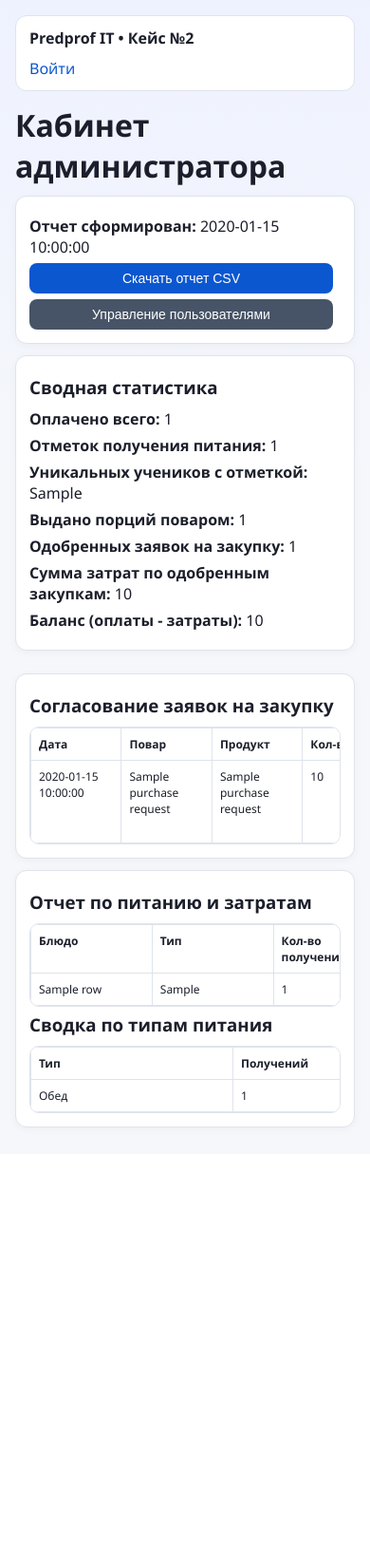
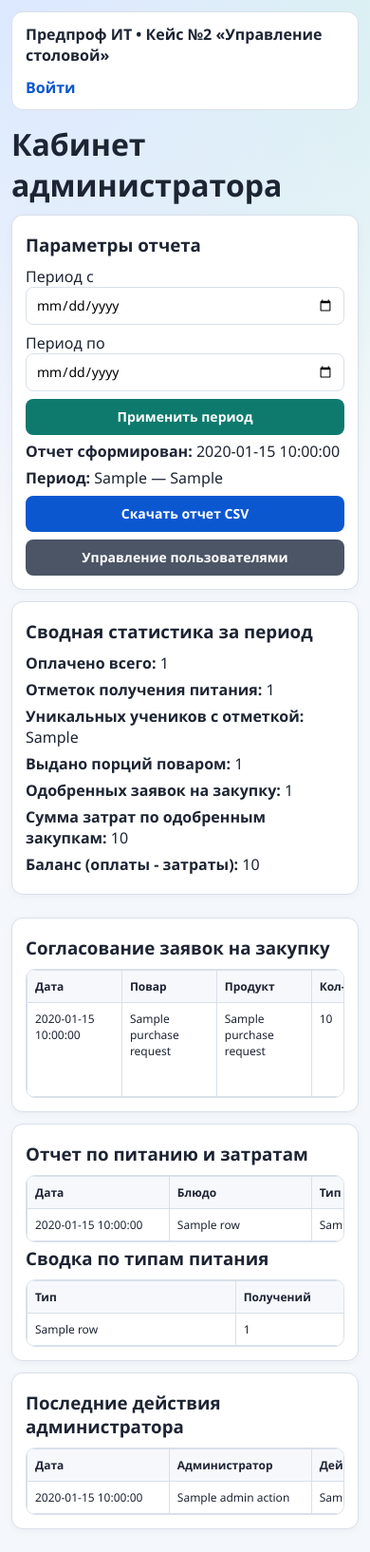
Before and after one commit to Pelmeshka126/Predprof-case2-canteen, a Flask app: template app/templates/admin/dashboard.html in a window 390 px wide. Shown: the whole page at 95% size. Before the commit the page ends 1191 px from the top, so only its background shows below. Run offline with Flask 3, Linux system fonts and the light colour scheme; the template is opened without the code that fills it: most values are stand-ins (such as "Sample title", 1, 10 or a date in 2020).

Commit message:
ui/layout-hardening+responsive

```diff
--- a/app/templates/admin/dashboard.html
+++ b/app/templates/admin/dashboard.html
@@ -2,10 +2,30 @@
 {% block title %}Кабинет администратора{% endblock %}
 {% block content %}
 <h1>Кабинет администратора</h1>
+
 <div class="card">
+  <h3>Параметры отчета</h3>
+  <form method="get" action="{{ url_for('routes.admin_dashboard') }}">
+    <div class="toolbar">
+      <div>
+        <label>Период с</label>
+        <input type="date" name="date_from" value="{{ period_from }}">
+      </div>
+      <div>
+        <label>Период по</label>
+        <input type="date" name="date_to" value="{{ period_to }}">
+      </div>
+      <div>
+        <button type="submit" class="btn-success">Применить период</button>
+      </div>
+    </div>
+  </form>
   <p><strong>Отчет сформирован:</strong> {{ report_generated_at }}</p>
-  <div class="actions-stack" style="max-width:320px;">
+  <p><strong>Период:</strong> {{ period_from_display }} — {{ period_to_display }}</p>
+  <div class="toolbar" style="margin-top: 8px;">
     <form method="get" action="{{ url_for('routes.admin_report_csv') }}">
+      <input type="hidden" name="date_from" value="{{ period_from }}">
+      <input type="hidden" name="date_to" value="{{ period_to }}">
       <button type="submit">Скачать отчет CSV</button>
     </form>
     <form method="get" action="{{ url_for('routes.admin_users') }}">
@@ -13,9 +33,10 @@
     </form>
   </div>
 </div>
+
 <div class="grid grid-2">
   <div class="card">
-    <h3>Сводная статистика</h3>
+    <h3>Сводная статистика за период</h3>
     <p><strong>Оплачено всего:</strong> {{ total_payments }}</p>
     <p><strong>Отметок получения питания:</strong> {{ total_claims }}</p>
     <p><strong>Уникальных учеников с отметкой:</strong> {{ unique_students_with_claims }}</p>
@@ -29,17 +50,20 @@
     <h3>Согласование заявок на закупку</h3>
     <div class="table-wrap table-wrap--wide">
       <table>
-        <tr><th>Дата</th><th>Повар</th><th>Продукт</th><th>Кол-во</th><th>Цена/ед.</th><th>Сумма</th><th>Причина</th><th>Статус</th><th>Действия</th></tr>
+        <thead>
+          <tr><th>Дата</th><th>Повар</th><th>Продукт</th><th>Кол-во</th><th>Цена/ед.</th><th>Сумма</th><th>Причина</th><th>Статус</th><th>Действия</th></tr>
+        </thead>
+        <tbody>
         {% for r in purchase_requests %}
         <tr>
-          <td>{{ r['created_at'] }}</td>
+          <td>{{ r['created_at_display'] }}</td>
           <td>{{ r['cook_name'] }}</td>
           <td>{{ r['product_name'] }}</td>
           <td>{{ r['qty_display'] }}</td>
           <td>{{ r['unit_price_display'] }}</td>
           <td>{{ r['total_display'] }}</td>
           <td>{{ r['reason'] }}</td>
-          <td>{{ r['status'] }}</td>
+          <td>{{ r['status_label'] }}</td>
           <td>
             <div class="actions-stack">
               <form class="inline-form" method="post" action="{{ url_for('routes.admin_update_request', request_id=r['id']) }}">
@@ -56,6 +80,7 @@
           </td>
         </tr>
         {% endfor %}
+        </tbody>
       </table>
     </div>
   </div>
@@ -63,32 +88,58 @@
 
 <div class="card">
   <h3>Отчет по питанию и затратам</h3>
-  <div class="table-wrap">
+  <div class="table-wrap table-wrap--wide">
     <table>
-      <tr><th>Блюдо</th><th>Тип</th><th>Кол-во получений</th><th>Кол-во выдач</th><th>Средняя оценка</th></tr>
+      <thead><tr><th>Дата</th><th>Блюдо</th><th>Тип</th><th>Кол-во получений</th><th>Кол-во выдач</th><th>Средняя оценка</th></tr></thead>
+      <tbody>
       {% for row in report_rows %}
       <tr>
+        <td>{{ row['date_display'] }}</td>
         <td>{{ row['title'] }}</td>
-        <td>{{ row['meal_type'] }}</td>
+        <td>{{ row['meal_type_label'] }}</td>
         <td>{{ row['claims_count'] }}</td>
         <td>{{ row['issued_count'] }}</td>
-        <td>{{ '%.2f'|format(row['avg_rating']) }}</td>
+        <td>{{ row['avg_rating_display'] }}</td>
       </tr>
       {% endfor %}
+      </tbody>
     </table>
   </div>
 
   <h3>Сводка по типам питания</h3>
   <div class="table-wrap">
     <table>
-      <tr><th>Тип</th><th>Получений</th><th>Выдач</th></tr>
+      <thead><tr><th>Тип</th><th>Получений</th><th>Выдач</th></tr></thead>
+      <tbody>
       {% for row in meal_type_rows %}
       <tr>
-        <td>{{ 'Завтрак' if row['meal_type'] == 'breakfast' else 'Обед' }}</td>
+        <td>{{ row['meal_type_label'] }}</td>
         <td>{{ row['total_claims'] }}</td>
         <td>{{ row['total_issues'] }}</td>
       </tr>
       {% endfor %}
+      </tbody>
+    </table>
+  </div>
+</div>
+
+<div class="card">
+  <h3>Последние действия администратора</h3>
+  <div class="table-wrap table-wrap--wide">
+    <table>
+      <thead><tr><th>Дата</th><th>Администратор</th><th>Действие</th><th>Объект</th><th>ID</th><th>Детали</th></tr></thead>
+      <tbody>
+      {% for a in admin_actions %}
+      <tr>
+        <td>{{ a['created_at_display'] }}</td>
+        <td>{{ a['admin_name'] }}</td>
+        <td>{{ a['action_label'] }}</td>
+        <td>{{ a['target_type_label'] }}</td>
+        <td>{{ a['target_id'] }}</td>
+        <td class="mono">{{ a['details_pretty'] }}</td>
+      </tr>
+      {% endfor %}
+      </tbody>
     </table>
   </div>
 </div>
--- a/app/templates/base.html
+++ b/app/templates/base.html
@@ -3,39 +3,56 @@
 <head>
   <meta charset="utf-8">
   <meta name="viewport" content="width=device-width, initial-scale=1">
-  <title>{% block title %}Predprof Case 2{% endblock %}</title>
+  <title>{% block title %}Система управления столовой{% endblock %}</title>
   <style>
     :root {
-      --bg: #f5f7fb;
+      --bg: #f4f7fb;
       --card: #ffffff;
-      --text: #1c1f2b;
+      --text: #1d2433;
       --muted: #667085;
       --accent: #0b57d0;
-      --ok: #1b8755;
-      --warn: #b54708;
+      --accent-2: #0e7a6d;
       --err: #b42318;
-      --border: #dfe3eb;
+      --border: #d9e0ea;
+      --head: #f6f8fc;
     }
     * { box-sizing: border-box; }
     body {
       margin: 0;
       font-family: "Segoe UI", Tahoma, sans-serif;
-      background: linear-gradient(180deg, #eef2ff 0%, var(--bg) 40%);
       color: var(--text);
+      background:
+        radial-gradient(circle at 5% 0%, #dce8ff 0%, rgba(220,232,255,0) 34%),
+        radial-gradient(circle at 95% 0%, #d9f4ec 0%, rgba(217,244,236,0) 30%),
+        var(--bg);
     }
-    .container { max-width: 1100px; margin: 0 auto; padding: 16px; }
+    .container {
+      max-width: 1240px;
+      margin: 0 auto;
+      padding: 16px;
+    }
     .nav {
       display: flex;
       justify-content: space-between;
       align-items: center;
-      gap: 10px;
+      gap: 12px;
       background: var(--card);
       border: 1px solid var(--border);
       border-radius: 12px;
       padding: 12px 14px;
       margin-bottom: 14px;
     }
-    .nav a { color: var(--accent); text-decoration: none; }
+    .nav a {
+      color: var(--accent);
+      text-decoration: none;
+      font-weight: 600;
+    }
+    .nav-links {
+      display: flex;
+      align-items: center;
+      gap: 12px;
+      flex-wrap: wrap;
+    }
     .card {
       background: var(--card);
       border: 1px solid var(--border);
@@ -43,54 +60,68 @@
       padding: 14px;
       margin-bottom: 12px;
       box-shadow: 0 2px 8px rgba(16, 24, 40, 0.04);
+      overflow: hidden;
     }
-    .grid { display: grid; gap: 12px; }
-    .grid-2 { grid-template-columns: repeat(auto-fit, minmax(280px, 1fr)); }
-    h1, h2, h3 { margin: 6px 0 10px; }
+    .grid {
+      display: grid;
+      gap: 12px;
+      align-items: start;
+    }
+    .grid-2 {
+      grid-template-columns: repeat(auto-fit, minmax(320px, 1fr));
+    }
+    h1, h2, h3 { margin: 4px 0 10px; }
     p { margin: 6px 0; }
     small { color: var(--muted); }
-    table { width: 100%; border-collapse: collapse; }
-    th, td { border: 1px solid var(--border); padding: 8px; text-align: left; font-size: 14px; }
-    .table-wrap {
+
+    form { display: grid; gap: 8px; }
+    .inline-form {
+      display: block;
+      margin: 0;
       width: 100%;
-      overflow-x: auto;
-      overflow-y: auto;
-      max-height: 420px;
-      border: 1px solid var(--border);
-      border-radius: 10px;
-      background: #fff;
     }
-    .table-wrap table {
-      margin: 0;
-      min-width: 760px;
-      table-layout: fixed;
+    .actions-stack {
+      display: grid;
+      gap: 6px;
+      min-width: 140px;
     }
-    .table-wrap th, .table-wrap td {
-      white-space: normal;
-      word-break: break-word;
-      overflow-wrap: anywhere;
-      vertical-align: top;
+    .toolbar {
+      display: flex;
+      gap: 8px;
+      flex-wrap: wrap;
+      align-items: end;
     }
-    .table-wrap--wide table { min-width: 980px; }
-    form { display: grid; gap: 8px; }
-    .inline-form { display: inline-block; width: auto; margin: 0; }
-    .inline-form button { width: auto; min-width: 90px; }
-    .actions-stack { display: grid; gap: 6px; }
+    .toolbar > * {
+      flex: 1 1 180px;
+      min-width: 150px;
+    }
+
     input, select, textarea, button {
       border: 1px solid var(--border);
       border-radius: 8px;
-      padding: 8px 10px;
+      padding: 9px 10px;
       font-size: 14px;
       width: 100%;
+      max-width: 100%;
+      font-family: inherit;
+      line-height: 1.3;
+    }
+    textarea {
+      resize: vertical;
+      min-height: 78px;
     }
     button {
       background: var(--accent);
       color: #fff;
       border: none;
       cursor: pointer;
+      font-weight: 600;
+      min-height: 38px;
     }
-    .btn-secondary { background: #475467; }
+    .btn-secondary { background: #4b5565; }
+    .btn-success { background: var(--accent-2); }
     .btn-danger { background: var(--err); }
+
     .flash {
       padding: 10px;
       border-radius: 8px;
@@ -98,12 +129,59 @@
       border: 1px solid #bfd3ff;
       margin-bottom: 10px;
     }
+
+    .table-wrap {
+      width: 100%;
+      overflow-x: auto;
+      overflow-y: auto;
+      max-height: 440px;
+      border: 1px solid var(--border);
+      border-radius: 10px;
+      background: #fff;
+    }
+    .table-wrap table {
+      width: 100%;
+      margin: 0;
+      min-width: 760px;
+      border-collapse: collapse;
+      table-layout: fixed;
+    }
+    .table-wrap--wide table {
+      min-width: 1040px;
+    }
+    th, td {
+      border: 1px solid var(--border);
+      padding: 8px;
+      text-align: left;
+      font-size: 14px;
+      vertical-align: top;
+      white-space: normal;
+      word-break: break-word;
+      overflow-wrap: anywhere;
+    }
+    thead th {
+      position: sticky;
+      top: 0;
+      background: var(--head);
+      z-index: 2;
+    }
+
+    .mono {
+      font-family: "Consolas", "Courier New", monospace;
+      font-size: 13px;
+    }
+
+    @media (max-width: 900px) {
+      .container { padding: 12px; }
+      .grid-2 { grid-template-columns: 1fr; }
+      .table-wrap table { min-width: 660px; }
+      .table-wrap--wide table { min-width: 900px; }
+    }
     @media (max-width: 600px) {
       .nav { flex-direction: column; align-items: flex-start; }
-      table, thead, tbody, tr, td, th { font-size: 12px; }
-      .table-wrap table { min-width: 640px; }
-      .table-wrap--wide table { min-width: 860px; }
+      .nav-links { width: 100%; }
       .table-wrap { max-height: 360px; }
+      th, td { font-size: 12px; }
     }
   </style>
 </head>
@@ -111,15 +189,15 @@
 <div class="container">
   <div class="nav">
     <div>
-      <strong>Predprof IT • Кейс №2</strong>
+      <strong>Предпроф ИТ • Кейс №2 «Управление столовой»</strong>
       {% if current_user %}
-        <small> | {{ current_user['name'] }} ({{ current_user['role'] }})</small>
+        <small> | {{ current_user['name'] }} ({{ role_labels.get(current_user['role'], current_user['role']) }})</small>
       {% endif %}
     </div>
-    <div>
+    <div class="nav-links">
       {% if current_user %}
         <a href="{{ url_for('routes.index') }}">Главная</a>
-        <a href="{{ url_for('auth.logout') }}" style="margin-left: 10px;">Выйти</a>
+        <a href="{{ url_for('auth.logout') }}">Выйти</a>
       {% else %}
         <a href="{{ url_for('auth.login') }}">Войти</a>
       {% endif %}
```
Also changed, not shown: app/templates/admin/users.html (+13 -9 lines), app/templates/cook/dashboard.html (+29 -10 lines), app/templates/student/dashboard.html (+38 -12 lines).
